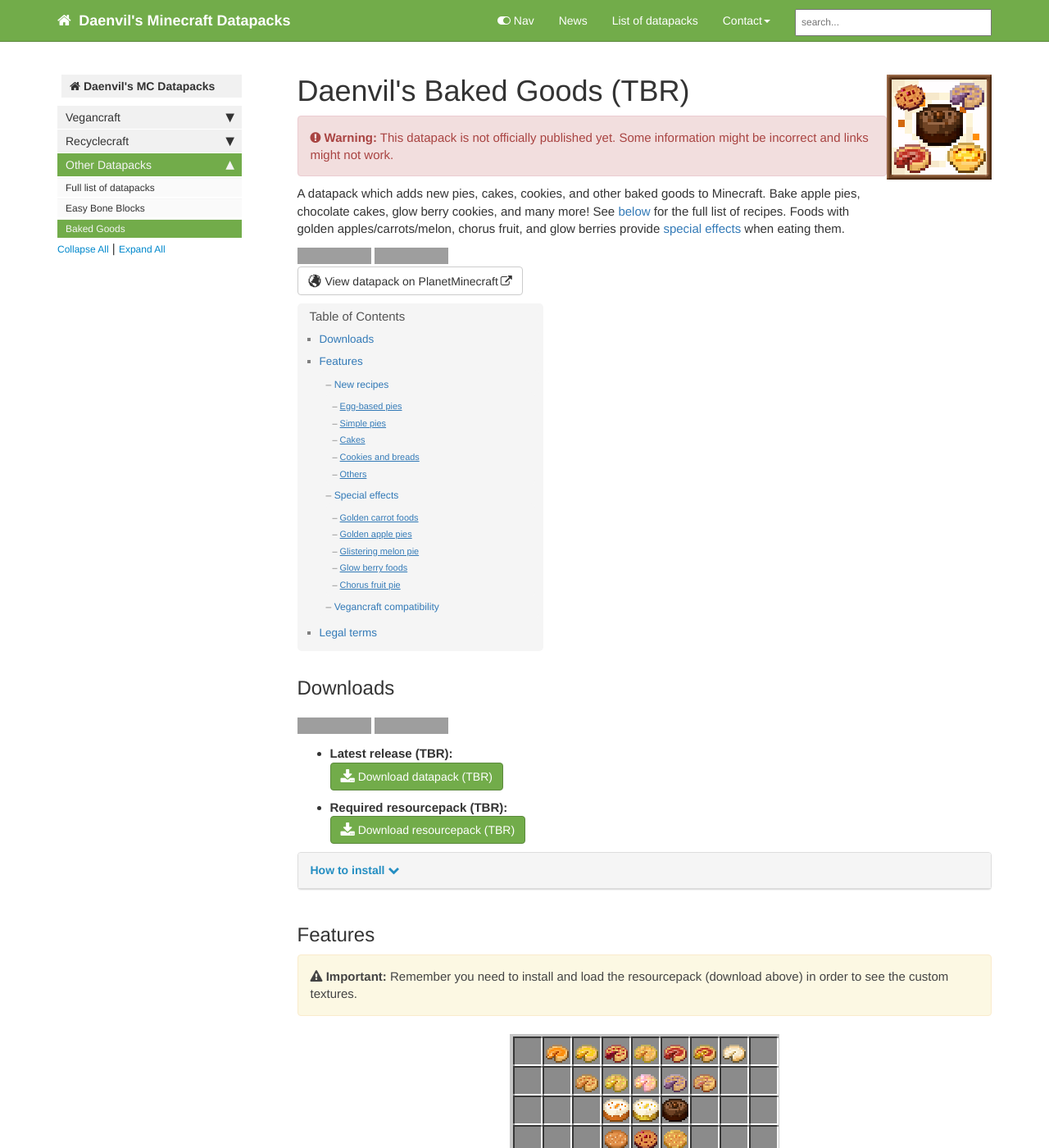
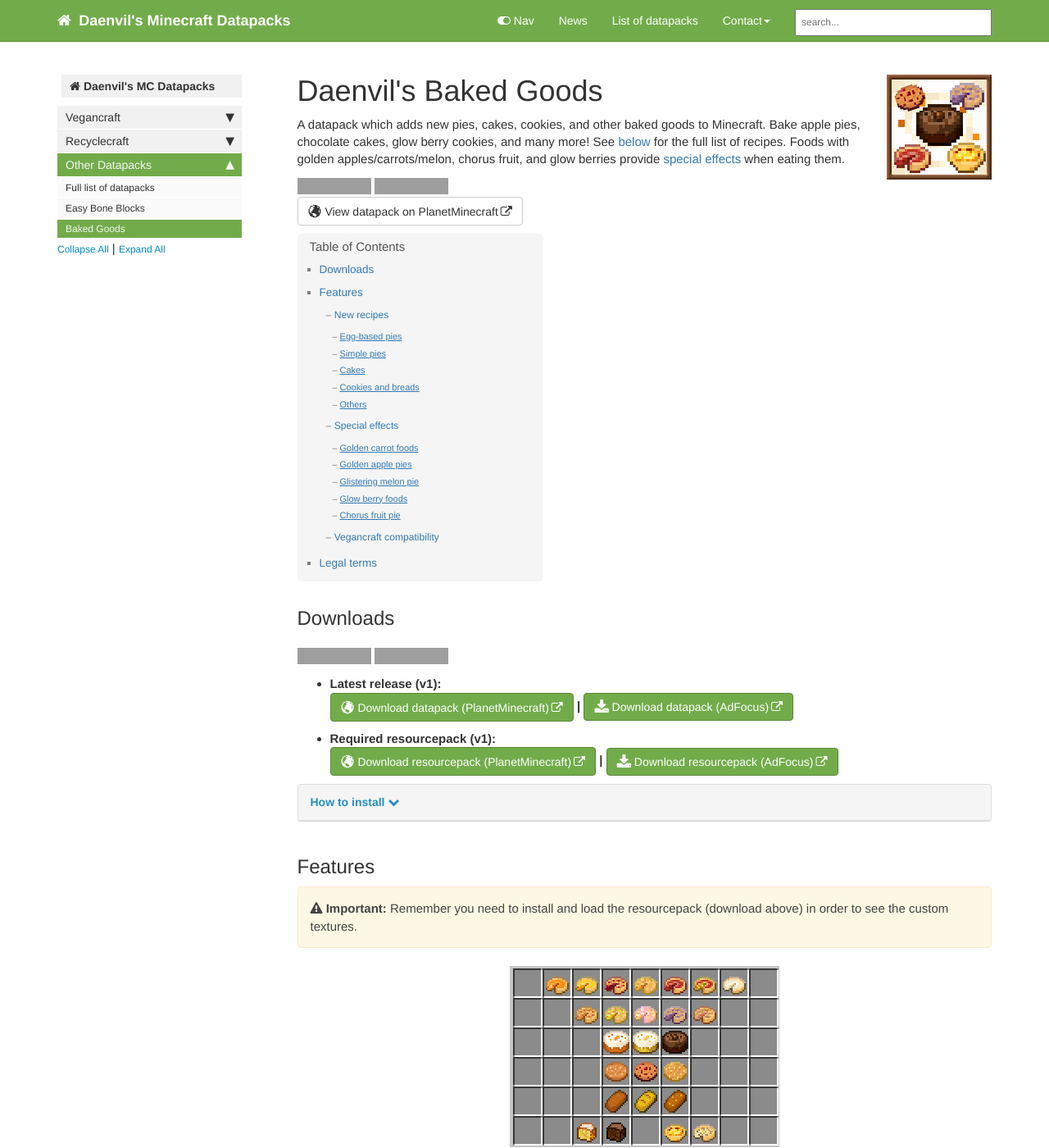
Before and after one commit to daenvil/MCDatapacks, a Jekyll site: the page built from pages/baked_goods.md, in a window 1280 px wide and 1400 px high. Shown: the whole window at 82% size. Built offline with Jekyll 4.4.1, drawn with Linux system fonts in a browser that asks for light colours; some web fonts are replaced; comment, search, counter and statistics services are not loaded; grey boxes are pictures that could not be loaded.

Commit message:
baked goods release

```diff
--- a/pages/baked_goods.md
+++ b/pages/baked_goods.md
@@ -1,5 +1,5 @@
 ---
-title: Daenvil's Baked Goods (TBR)
+title: Daenvil's Baked Goods
 keywords: minecraft, datapack, baking, cooking, food
 tags: [datapack, resourcepacks, standalone, crafting, food]
 sidebar: home_sidebar
@@ -17,14 +17,13 @@
 priority: 0
 index: 13
 gallery: [images/baked_goods/thumbnail.png,images/baked_goods/screenshots/carrot_cakes.png,images/baked_goods/screenshots/golden_carrot_cakes.png,images/baked_goods/screenshots/chocolate_cakes.png]
-TBR: true
 ---
 
 ## Downloads
 ![Minecraft supported versions](https://img.shields.io/badge/supported%20MC%20versions-1.19%2B-green?style=flat-square)
 ![Tested versions](https://img.shields.io/badge/tested%20in-1.19.2-informational?style=flat-square)
 
-{% include dp_download.html version="TBR" mirror-url="TBR" mirror-platform="TBR" rp-version="TBR" rp-mirror-url="TBR" rp-mirror-platform="TBR" %}
+{% include dp_download.html version="v1" pmc-url="https://www.planetminecraft.com/data-pack/daenvil-s-baked-goods/download/file/16240459/" mirror-url="http://adfoc.us/76840385287674" mirror-platform="AdFocus" rp-version="v1" rp-pmc-url="https://www.planetminecraft.com/data-pack/daenvil-s-baked-goods/download/file/16240461/" rp-mirror-url="http://adfoc.us/76840385745425" rp-mirror-platform="AdFocus" %}
 
 {% include installation.html resourcepack=true %}
 
```
